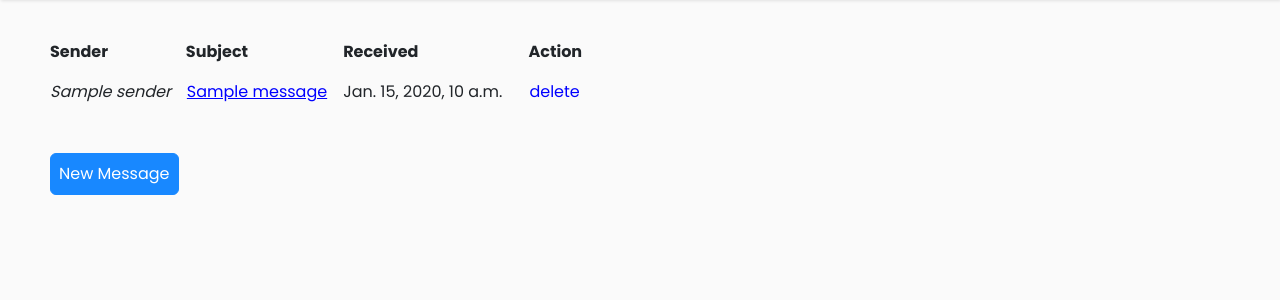
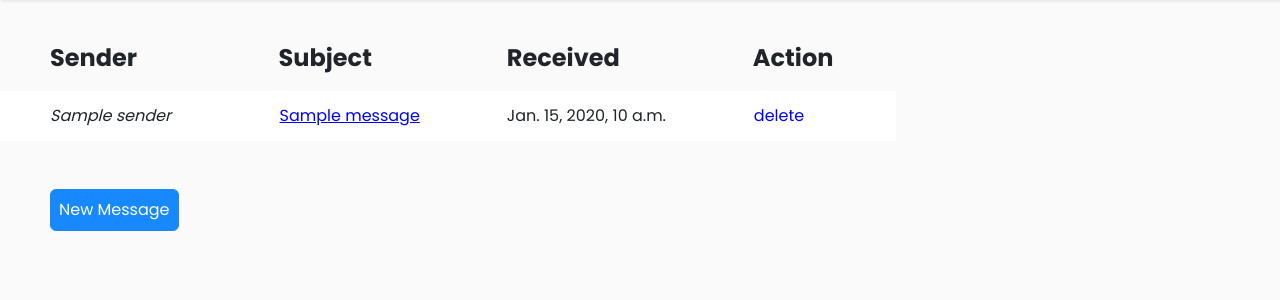
Before and after one commit to ian-kang/djangomarketplace, a Django app: template templates/django_messages/inbox.html in a window 1280 px wide. Shown: the part 136-436 px from the top of the page. Run offline with Django 3.2, Linux system fonts and the light colour scheme; the template is opened without the code that fills it: most values are stand-ins (such as "Sample title", 1, 10 or a date in 2020); some libraries are stand-ins or nearby versions.

Commit message:
Improve mail styling

```diff
--- a/templates/django_messages/inbox.html
+++ b/templates/django_messages/inbox.html
@@ -1,21 +1,24 @@
 {% extends "django_messages/base.html" %}
 {% load i18n %}
-
+{% load static %}
 {% block content %}
 <!-- <h1 style="margin-left:15px;">{% trans "Inbox" %}</h1> -->
 {% if message_list %}
+
+<div style="container">
     <table class="messages">
-    <thead>
+        <thead class="message_head">
             <tr>
 	        <th style="padding:0 15px 15px 50px;"> {% trans "Sender" %} </th>
 	        <th style="padding:0 15px 15px 0px;">{% trans "Subject" %}</th>
-	<th style="padding:0 110px 15px 15px;">{% trans "Received" %}</th>
+	        <th style="padding:0 15px 15px 15px;">{% trans "Received" %}</th>
 	        <th style="padding:0 15px 15px 0px;">{% trans "Action" %}</th>
 	    </tr>
         </thead>
         <tbody>
             {% for message in message_list %}
-    <tr>
+
+            <tr class="message_tr">
                 <td style="padding:0 15px 0 50px;"> <i> {{ message.sender }} </i> </td>
                 <td>
                     {% if message.new %}<strong>{% endif %}
@@ -31,6 +34,7 @@
     </table>
     {% else %}
     <p style="padding:0 15px 0 50px;">{% trans "No messages." %}</p>
+</div>
 {% endif %}
 
 <br></br>
@@ -51,12 +55,17 @@ button {
      margin-left: 50px;
  }
 
+ .container {
+     width: 100
+ }
+
  button:hover {
      border: 1px solid #1888ff;
      color: #1888ff;
      background: #fff;
      box-shadow: 0px 0px 1px #777;
  }
+
 
  a#inbox{
      color: #fff;
@@ -73,6 +82,22 @@ a#inbox{
      color:blue;
  }
 
+ .messages {
+     width: 70%;
+ }
+
+ .message_tr {
+     height: 50px;
+     background: #ffffff;
+ }
+
+ .message_tr:hover {
+     background: #eaeaea;
+ }
+
+ .message_head {
+     font-size: 24px;
+ }
 </style>
 
 {% endblock %}
```
Also changed, not shown: templates/django_messages/outbox.html (+19 -2 lines), templates/django_messages/trash.html (+20 -3 lines), static/css/messages.css (added). Lines whose indentation alone changed are shown as unchanged.
